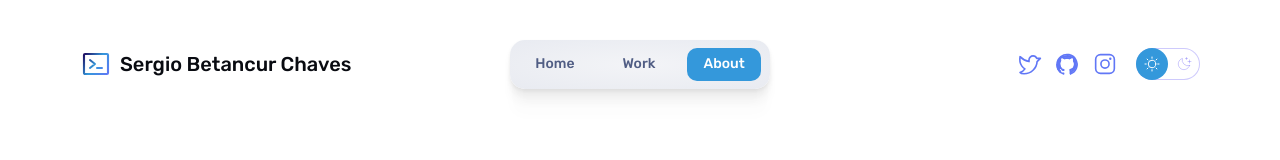
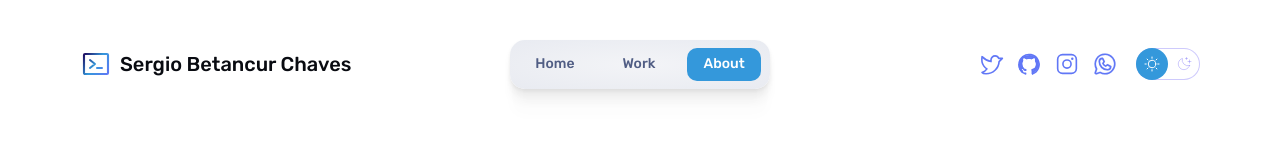
Before and after one commit to sebetancurch/Personal-Website, an Astro site: page /about in a window 1280 px wide. Shown: the top 160 px of the page. Built offline with nearby package versions, Linux system fonts and the light colour scheme; Astro itself is replaced by a stand-in of ours.

Commit message:
Favicon update and whatsapp link add

```diff
--- a/src/components/IconPaths.ts
+++ b/src/components/IconPaths.ts
@@ -36,5 +36,6 @@ export const iconPaths = {
 	'instagram-logo': `<circle cx="128" cy="128" r="40" fill="none" stroke-miterlimit="10" stroke-width="16"/><rect width="184" height="184" x="36" y="36" fill="none" stroke-linecap="round" stroke-linejoin="round" stroke-width="16" rx="48"/><circle cx="180" cy="76" r="12" stroke="none" />`,
 	'tiktok-logo': `<path fill="none" stroke-linecap="round" stroke-linejoin="round" stroke-width="16" d="M168 106a96 96 0 0 0 56 18V84a56 56 0 0 1-56-56h-40v128a28 28 0 1 1-40-25V89a68 68 0 1 0 80 67Z"/>`,
 	'videogame-asset': '="<path d="M176,112H152a8,8,0,0,1,0-16h24a8,8,0,0,1,0,16ZM104,96H96V88a8,8,0,0,0-16,0v8H72a8,8,0,0,0,0,16h8v8a8,8,0,0,0,16,0v-8h8a8,8,0,0,0,0-16ZM241.48,200.65a36,36,0,0,1-54.94,4.81c-.12-.12-.24-.24-.35-.37L146.48,160h-37L69.81,205.09l-.35.37A36.08,36.08,0,0,1,44,216,36,36,0,0,1,8.56,173.75a.68.68,0,0,1,0-.14L24.93,89.52A59.88,59.88,0,0,1,83.89,40H172a60.08,60.08,0,0,1,59,49.25c0,.06,0,.12,0,.18l16.37,84.17a.68.68,0,0,1,0,.14A35.74,35.74,0,0,1,241.48,200.65ZM172,144a44,44,0,0,0,0-88H83.89A43.9,43.9,0,0,0,40.68,92.37l0,.13L24.3,176.59A20,20,0,0,0,58,194.3l41.92-47.59a8,8,0,0,1,6-2.71Zm59.7,32.59-8.74-45A60,60,0,0,1,172,160h-4.2L198,194.31a20.09,20.09,0,0,0,17.46,5.39,20,20,0,0,0,16.23-23.11Z"></path>',
-	'address-book': `<path d="M83.19,174.4a8,8,0,0,0,11.21-1.6,52,52,0,0,1,83.2,0,8,8,0,1,0,12.8-9.6A67.88,67.88,0,0,0,163,141.51a40,40,0,1,0-53.94,0A67.88,67.88,0,0,0,81.6,163.2,8,8,0,0,0,83.19,174.4ZM112,112a24,24,0,1,1,24,24A24,24,0,0,1,112,112Zm96-88H64A16,16,0,0,0,48,40V64H32a8,8,0,0,0,0,16H48v40H32a8,8,0,0,0,0,16H48v40H32a8,8,0,0,0,0,16H48v24a16,16,0,0,0,16,16H208a16,16,0,0,0,16-16V40A16,16,0,0,0,208,24Zm0,192H64V40H208Z"></path>`
+	'address-book': `<path d="M83.19,174.4a8,8,0,0,0,11.21-1.6,52,52,0,0,1,83.2,0,8,8,0,1,0,12.8-9.6A67.88,67.88,0,0,0,163,141.51a40,40,0,1,0-53.94,0A67.88,67.88,0,0,0,81.6,163.2,8,8,0,0,0,83.19,174.4ZM112,112a24,24,0,1,1,24,24A24,24,0,0,1,112,112Zm96-88H64A16,16,0,0,0,48,40V64H32a8,8,0,0,0,0,16H48v40H32a8,8,0,0,0,0,16H48v40H32a8,8,0,0,0,0,16H48v24a16,16,0,0,0,16,16H208a16,16,0,0,0,16-16V40A16,16,0,0,0,208,24Zm0,192H64V40H208Z"></path>`,
+	'whatsapp-logo': `<path d="M187.58,144.84l-32-16a8,8,0,0,0-8,.5l-14.69,9.8a40.55,40.55,0,0,1-16-16l9.8-14.69a8,8,0,0,0,.5-8l-16-32A8,8,0,0,0,104,64a40,40,0,0,0-40,40,88.1,88.1,0,0,0,88,88,40,40,0,0,0,40-40A8,8,0,0,0,187.58,144.84ZM152,176a72.08,72.08,0,0,1-72-72A24,24,0,0,1,99.29,80.46l11.48,23L101,118a8,8,0,0,0-.73,7.51,56.47,56.47,0,0,0,30.15,30.15A8,8,0,0,0,138,155l14.61-9.74,23,11.48A24,24,0,0,1,152,176ZM128,24A104,104,0,0,0,36.18,176.88L24.83,210.93a16,16,0,0,0,20.24,20.24l34.05-11.35A104,104,0,1,0,128,24Zm0,192a87.87,87.87,0,0,1-44.06-11.81,8,8,0,0,0-6.54-.67L40,216,52.47,178.6a8,8,0,0,0-.66-6.54A88,88,0,1,1,128,216Z"></path>`
 };
--- a/src/components/Nav.astro
+++ b/src/components/Nav.astro
@@ -30,6 +30,11 @@ const iconLinks: {
     label: "Instagram",
     href: "https://www.instagram.com/sergiobet_98",
     icon: "instagram-logo",
+  },
+  {
+    label: "Whatsapp",
+    href: "https://wa.me/573185055101",
+    icon: "whatsapp-logo",
   },
 ];
 ---
```
Also changed, not shown: public/favicon.png.
